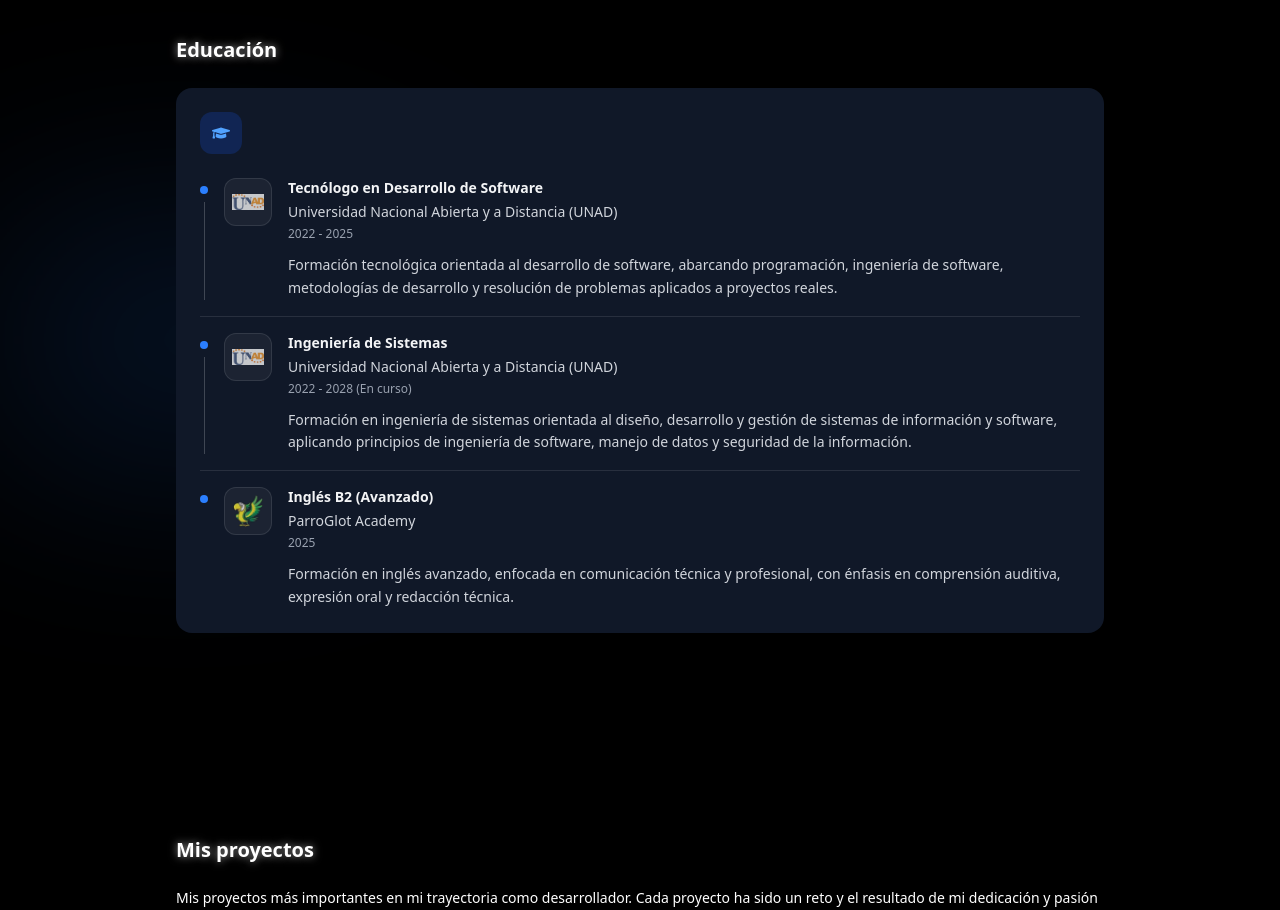
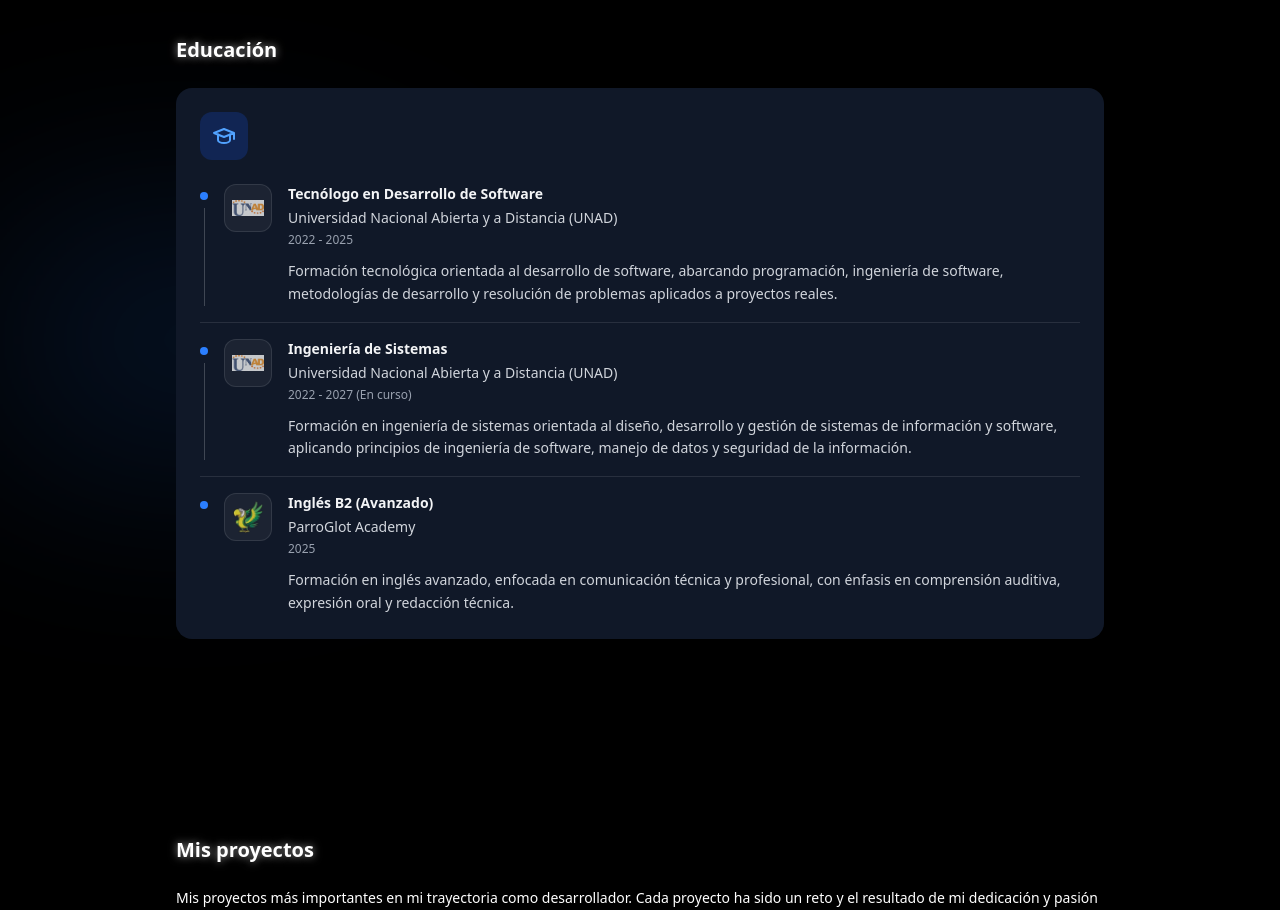
Before and after one commit to Leonardocajassdev/Portafolio-web, a React (Vite) app in the folder Frontend/: page / in a window 1280 px wide. Shown: the part 1660-2570 px from the top of the page. Built offline with nearby package versions, Linux system fonts and the light colour scheme.

Commit message:
wrong date

```diff
--- a/Frontend/src/components/EduList.tsx
+++ b/Frontend/src/components/EduList.tsx
@@ -1,5 +1,5 @@
 import React from "react";
-import { FaGraduationCap } from "react-icons/fa";
+import { IconSchool } from '@tabler/icons-react';
 
 interface EducationItem {
   title: string;          // Carrera / Curso
@@ -21,7 +21,7 @@ const EduList: React.FC<EduListProps> = ({ education }) => {
       {/* Header */}
       <div className="flex items-center gap-3 mb-6">
         <div className="p-3 rounded-xl bg-blue-600/20 text-blue-400">
-          <FaGraduationCap className="text-lg" />
+          <IconSchool stroke={2} />
         </div>
       </div>
 
--- a/Frontend/src/pages/Sections/Educacion.tsx
+++ b/Frontend/src/pages/Sections/Educacion.tsx
@@ -41,7 +41,7 @@ const Education: React.FC = () => {
 
                 title: "Ingeniería de Sistemas",
                 institution: "Universidad Nacional Abierta y a Distancia (UNAD)",
-                date: "2022 - 2028 (En curso)",
+                date: "2022 - 2027 (En curso)",
                 logo: LogoUniversidad,
                 website: "https://www.unad.edu.co",
                 description:
```
